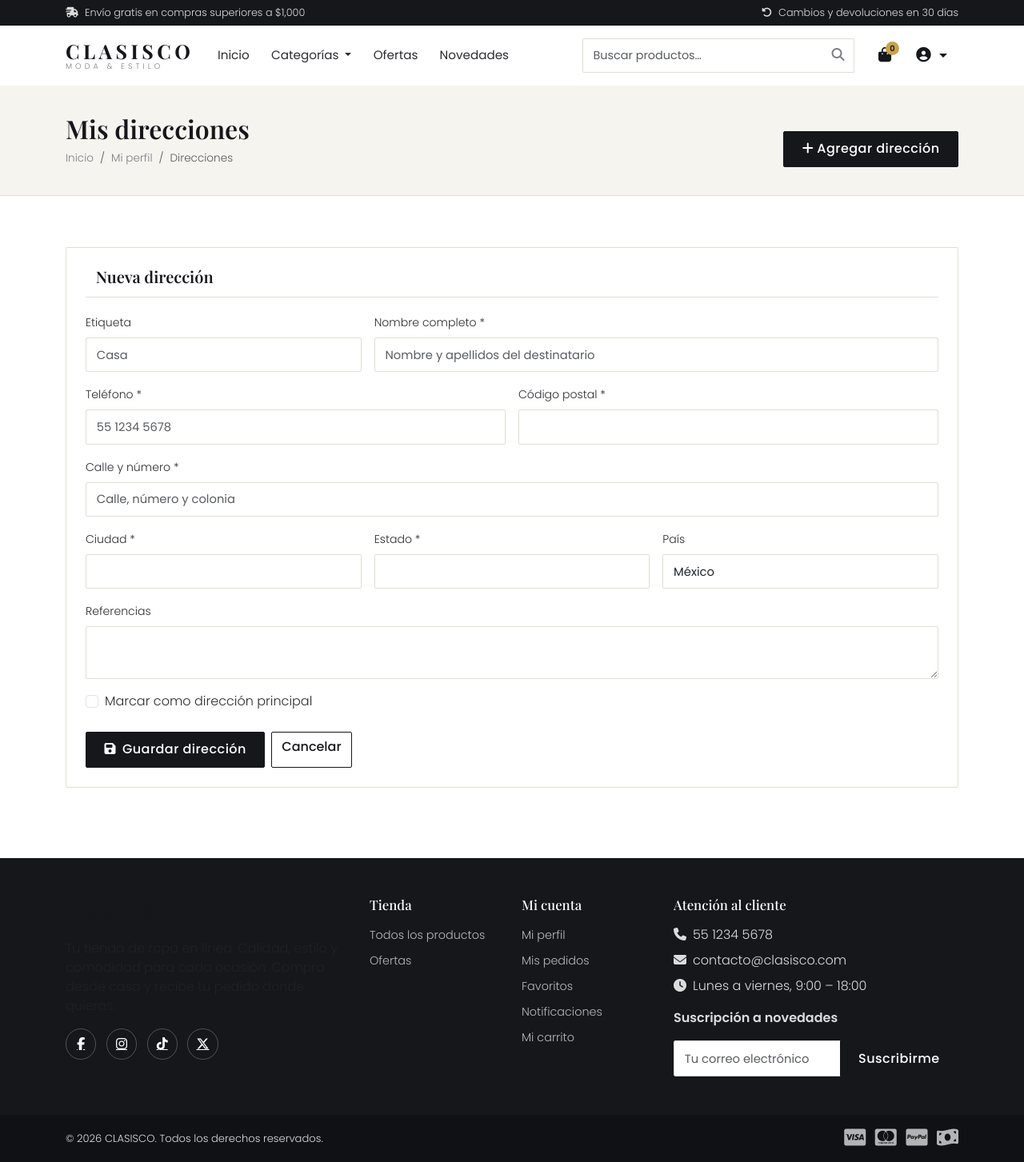
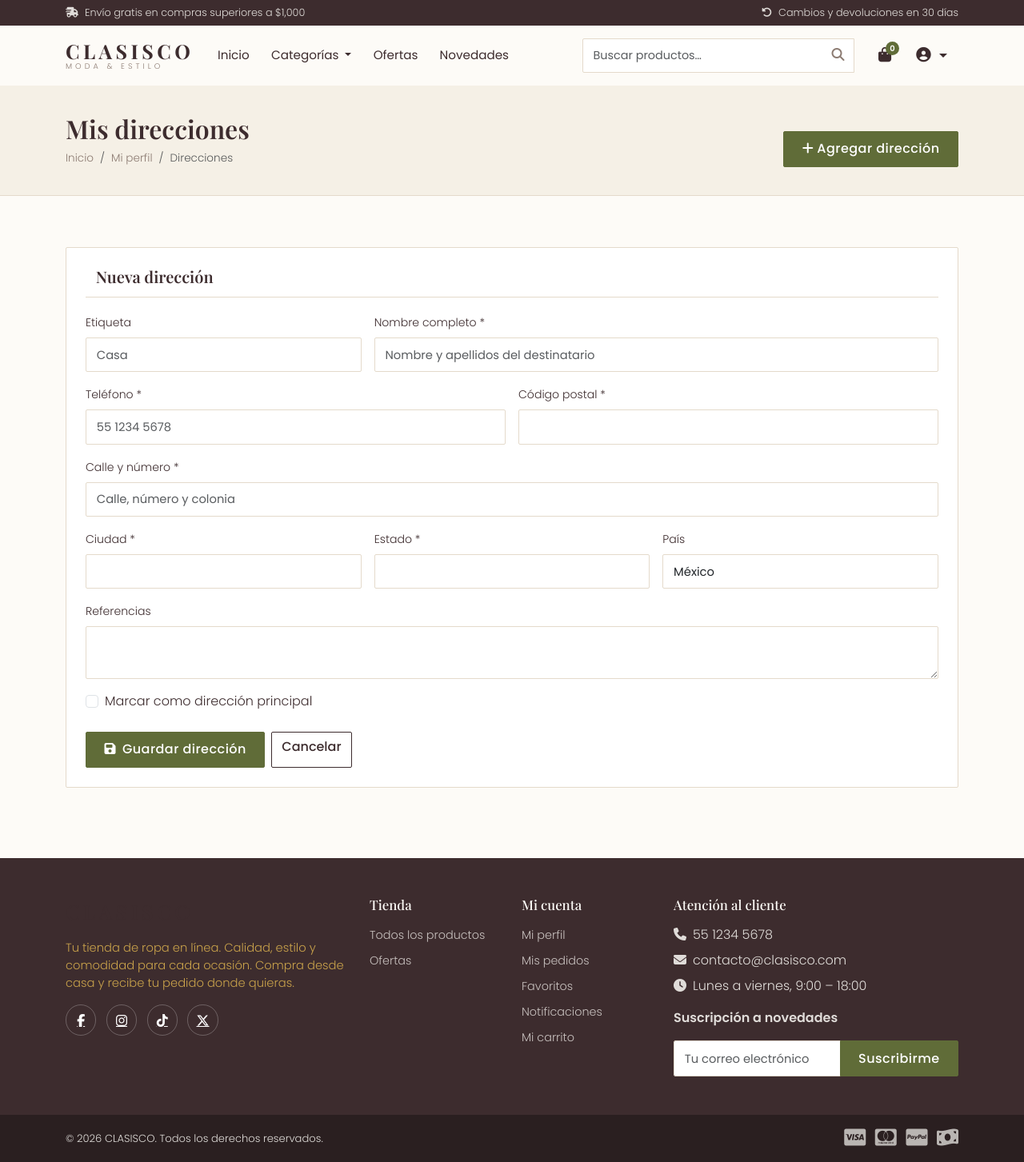
Before and after one commit to ander-sick/ander-sick-clasisco, a Django app: page /usuario/direcciones/nueva/ in a window 1280 px wide. Shown: the whole page at 80% size. Run offline with Django 5.2, Linux system fonts and the light colour scheme; the visitor is signed in with stand-in values (Sample User, id 1); data that the repository does not hold is empty.

Commit message:
Nueva identidad visual: paleta crema, chocolate, oliva y terracota

```diff
--- a/static/css/style.css
+++ b/static/css/style.css
@@ -1,24 +1,35 @@
 /* ============================================================
    CLASISCO — Hoja de estilos principal
-   Identidad: negro profundo + dorado, tipografía editorial,
-   tarjetas elegantes con hover suave.
+   Identidad: crema/beige + chocolate + oliva/terracota,
+   tipografía editorial, tarjetas elegantes con hover suave.
    ============================================================ */
 
 :root {
-  --negro: #16171b;
-  --negro-suave: #22242a;
-  --oro: #c9a24b;
-  --oro-oscuro: #a9862f;
-  --gris-claro: #f6f4ef;
-  --gris-medio: #e9e5dc;
-  --texto: #2c2d31;
-  --muted: #7d7e84;
-  --borde: #e2ded4;
+  --crema: #fdfbf7;
+  --crema-suave: #f5f0e6;
+  --chocolate: #3d2c2e;
+  --chocolate-suave: #4a3436;
+  --chocolate-oscuro: #2a1f20;
+  --oliva: #606c38;
+  --oliva-oscuro: #4e5a2e;
+  --terracota: #bc6c25;
+
+  /* Alias (compatibilidad con temas viejos) */
+  --negro: #3d2c2e;
+  --negro-suave: #4a3436;
+  --oro: #606c38;
+  --oro-oscuro: #4e5a2e;
+
+  --gris-claro: #f5f0e6;
+  --gris-medio: #e7ddcd;
+  --texto: #3d2c2e;
+  --muted: #8c7b72;
+  --borde: #e4dacb;
   --blanco: #ffffff;
   --fuente-titulos: "Playfair Display", Georgia, serif;
   --fuente-cuerpo: "Poppins", "Segoe UI", sans-serif;
-  --sombra-suave: 0 10px 30px rgba(22, 23, 27, 0.08);
-  --sombra-hover: 0 18px 40px rgba(22, 23, 27, 0.14);
+  --sombra-suave: 0 10px 30px rgba(61, 44, 46, 0.08);
+  --sombra-hover: 0 18px 40px rgba(61, 44, 46, 0.14);
   --transicion: all 0.25s ease;
 }
 
@@ -27,7 +38,7 @@ html { scroll-behavior: smooth; }
 body {
   font-family: var(--fuente-cuerpo);
   color: var(--texto);
-  background-color: var(--blanco);
+  background-color: var(--crema);
   font-weight: 300;
 }
 
@@ -38,9 +49,9 @@ a:hover { color: var(--oro); }
    Botones
    ============================================================ */
 .btn-cta {
-  background: var(--negro);
-  color: var(--blanco);
-  border: 1px solid var(--negro);
+  background: var(--oliva);
+  color: #fff;
+  border: 1px solid var(--oliva);
   border-radius: 2px;
   padding: 0.6rem 1.4rem;
   font-weight: 500;
@@ -49,22 +60,34 @@ a:hover { color: var(--oro); }
 }
 .btn-cta:hover,
 .btn-cta:focus {
-  background: var(--oro);
-  border-color: var(--oro);
-  color: var(--negro);
+  background: var(--terracota);
+  border-color: var(--terracota);
+  color: #fff;
 }
 
 .btn-cta.btn-lg { padding: 0.8rem 1.8rem; }
 
-.btn-outline-light {
-  border: 1px solid rgba(255,255,255,0.6);
-  color: #fff;
+/* Botón outline usado dentro del hero (sobre fondo crema) */
+.hero .btn-outline-light {
+  border: 1px solid var(--terracota);
+  color: var(--terracota);
   border-radius: 2px;
 }
-.btn-outline-light:hover {
-  background: #fff;
-  color: var(--negro);
-  border-color: #fff;
+.hero .btn-outline-light:hover {
+  background: var(--terracota);
+  color: #fff;
+  border-color: var(--terracota);
+}
+
+.btn-outline-dark {
+  border: 1px solid var(--chocolate);
+  color: var(--chocolate);
+  border-radius: 2px;
+  font-weight: 500;
+}
+.btn-outline-dark:hover {
+  background: var(--chocolate);
+  color: var(--crema);
 }
 
 .btn-outline-dark {
@@ -82,13 +105,13 @@ a:hover { color: var(--oro); }
    Barra superior y navegación
    ============================================================ */
 .topbar {
-  background: var(--negro);
-  color: rgba(255,255,255,0.85);
+  background: var(--chocolate);
+  color: rgba(253, 251, 247, 0.85);
   font-size: 0.8rem;
   padding: 0.4rem 0;
 }
 
-.main-nav { background: var(--blanco); }
+.main-nav { background: var(--crema); }
 .main-nav .navbar-brand { padding: 0; }
 
 .brand-link { display: flex; flex-direction: column; line-height: 1.1; }
@@ -97,7 +120,7 @@ a:hover { color: var(--oro); }
   font-size: 1.55rem;
   font-weight: 700;
   letter-spacing: 0.18em;
-  color: var(--negro);
+  color: var(--chocolate);
 }
 .brand-sub {
   font-size: 0.6rem;
@@ -111,26 +134,26 @@ a:hover { color: var(--oro); }
   font-size: 0.95rem;
   margin: 0 0.35rem;
 }
-.main-nav .nav-link:hover { color: var(--oro-oscuro); }
+.main-nav .nav-link:hover { color: var(--oliva-oscuro); }
 
 .dropdown-menu { border-radius: 2px; border-color: var(--borde); box-shadow: var(--sombra-suave); }
 .dropdown-item { font-family: var(--fuente-cuerpo); font-size: 0.92rem; }
-.dropdown-item:hover { background: var(--gris-claro); color: var(--oro-oscuro); }
+.dropdown-item:hover { background: var(--crema-suave); color: var(--oliva-oscuro); }
 
 .icon-nav .icon-link {
   font-size: 1.15rem;
-  color: var(--negro);
+  color: var(--chocolate);
   padding: 0.4rem 0.55rem;
   position: relative;
 }
-.icon-nav .icon-link:hover { color: var(--oro-oscuro); }
+.icon-nav .icon-link:hover { color: var(--oliva-oscuro); }
 
 .badge-cart {
   position: absolute;
   top: -2px;
   right: -2px;
-  background: var(--oro);
-  color: var(--negro);
+  background: var(--oliva);
+  color: #fff;
   font-size: 0.62rem;
   font-weight: 600;
   min-width: 1.1rem;
@@ -889,21 +912,26 @@ a:hover { color: var(--oro); }
 /* ============================================================
    Footer
    ============================================================ */
-.site-footer { background: var(--negro); color: rgba(255,255,255,0.85); }
+.site-footer { background: var(--chocolate); color: rgba(253, 251, 247, 0.85); }
 .footer-titulo {
   font-family: var(--fuente-titulos);
-  color: #fff;
+  color: #fdfbf7;
   font-size: 1.05rem;
   margin-bottom: 1rem;
 }
 .footer-links li { margin-bottom: 0.5rem; }
 .footer-links a {
-  color: rgba(255,255,255,0.7);
+  color: rgba(253, 251, 247, 0.72);
   text-decoration: none;
   font-size: 0.9rem;
   transition: var(--transicion);
 }
-.footer-links a:hover { color: var(--oro); }
+.footer-links a:hover { color: var(--terracota); }
+.footer-tagline {
+  color: #c9a24b;
+  font-size: 0.92rem;
+  max-width: 26rem;
+}
 .redes-sociales a {
   display: inline-flex;
   width: 2.4rem;
@@ -916,8 +944,8 @@ a:hover { color: var(--oro); }
   justify-content: center;
   transition: var(--transicion);
 }
-.redes-sociales a:hover { background: var(--oro); color: var(--negro); border-color: var(--oro); }
-.footer-bottom { background: #101115; font-size: 0.82rem; }
+.redes-sociales a:hover { background: var(--terracota); color: #fff; border-color: var(--terracota); }
+.footer-bottom { background: var(--chocolate-oscuro); font-size: 0.82rem; }
 .metodos-pago i { font-size: 1.5rem; margin-left: 0.5rem; opacity: 0.8; }
 
 /* ============================================================
--- a/templates/partials/_footer.html
+++ b/templates/partials/_footer.html
@@ -3,7 +3,7 @@
     <div class="row g-4">
       <div class="col-lg-4">
         <span class="brand-logo d-block mb-3">CLASISCO</span>
-        <p class="text-muted">
+        <p class="footer-tagline">
           Tu tienda de ropa en línea. Calidad, estilo y comodidad para cada ocasión.
           Compra desde casa y recibe tu pedido donde quieras.
         </p>
--- a/templates/partials/_navbar.html
+++ b/templates/partials/_navbar.html
@@ -101,7 +101,7 @@
 
 <!-- Menú móvil (offcanvas) -->
 <div class="offcanvas offcanvas-start" tabindex="-1" id="menuMovil" aria-labelledby="menuMovilLabel">
-  <div class="offcanvas-header bg-dark text-white">
+  <div class="offcanvas-header clasisco-offcanvas-header">
     <h5 class="offcanvas-title" id="menuMovilLabel">
       <span class="brand-logo">CLASISCO</span>
     </h5>
```
Also changed, not shown: other parts of static/css/style.css (+42 -33 lines), static/css/admin.css (+26 -26 lines).
